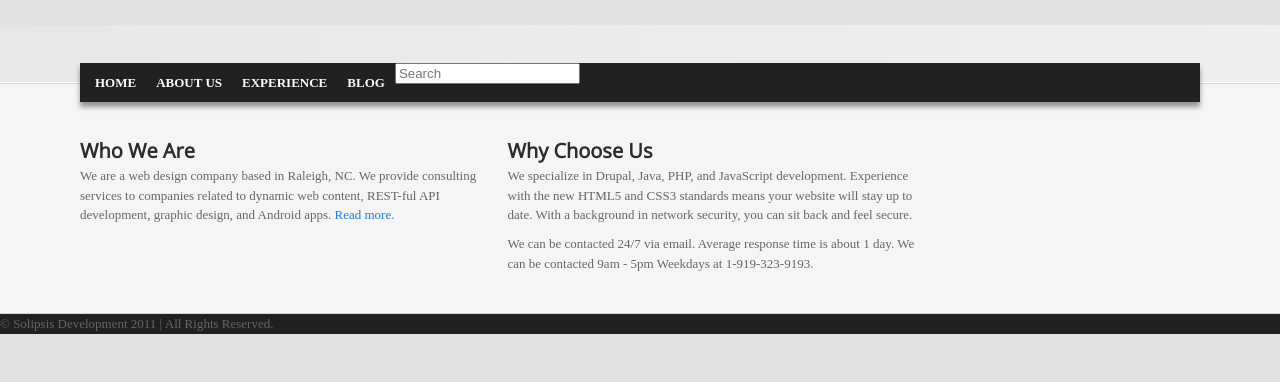
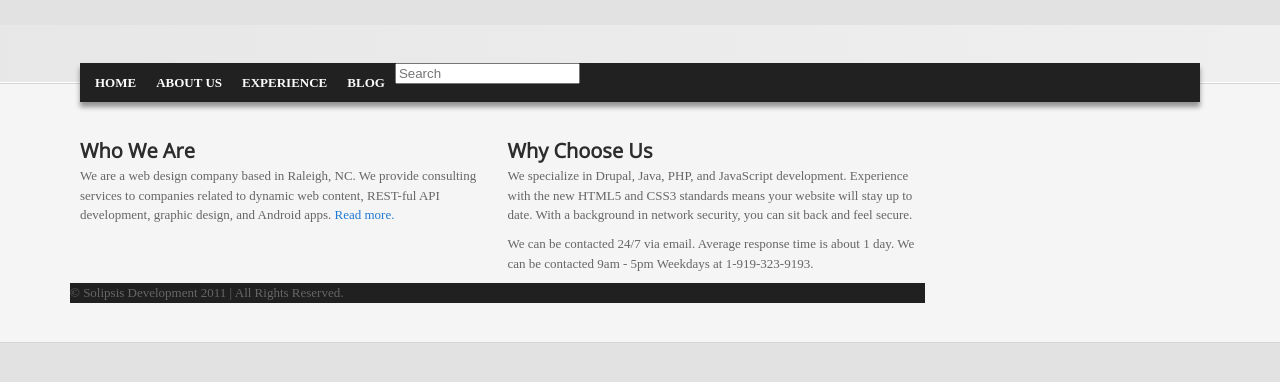
Before and after one commit to berkona/berkona.github.com, a Jekyll site: the page built from index.html, in a window 1280 px wide. Shown: the top 382 px of the page. Built offline with Jekyll 4.4.1, drawn with Linux system fonts in a browser that asks for light colours; Markdown is read by kramdown in place of the engine named in the settings.

Commit message:
fixed footer

```diff
--- a/_layouts/default.html
+++ b/_layouts/default.html
@@ -92,12 +92,12 @@
           	{{ content }}
           </div>
         </div>
+        <footer id="page-footer">
+          <p>&copy; Solipsis Development 2011 | All Rights Reserved. </p>
+        </footer>
       </div></div>
     </div></div>
   </div></div>
-  <footer id="page-footer">
-    <p>&copy; Solipsis Development 2011 | All Rights Reserved. </p>
-  </footer>
 </div></div>
 <script src="/js/google-analytics.js" />
 </body>
```
